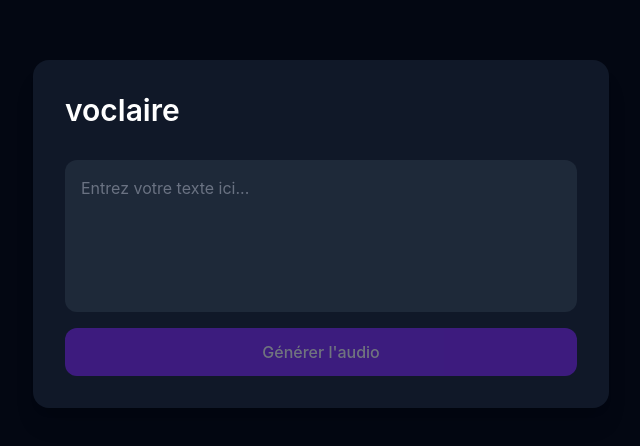
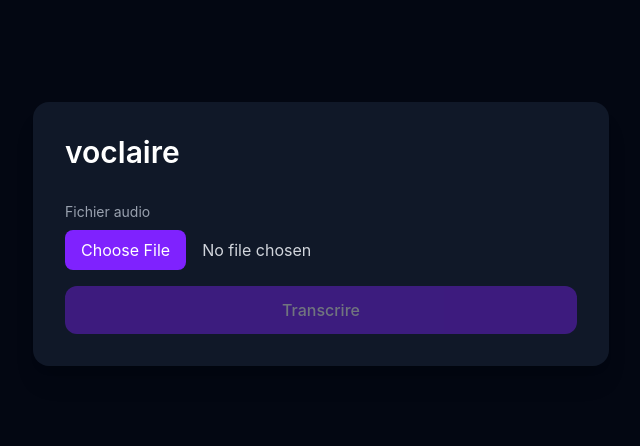
Before and after one commit to nasserbrid/frontend_voclaire, a React (Vite) app: page / in a window 1280 px wide. Shown: the part 166-612 px from the top of the page, without its empty margins (319-959 px from the left). Built offline with nearby package versions, Linux system fonts and the light colour scheme; no server answers.

Commit message:
feat: pivot TTS -> STT - STTForm, api/stt, types/stt

```diff
--- a/src/App.tsx
+++ b/src/App.tsx
@@ -1,5 +1,5 @@
-import TtsForm from './components/TtsForm'
+import SttForm from './components/SttForm'
 
 export default function App() {
-  return <TtsForm />
+  return <SttForm />
 }
--- /dev/null
+++ b/src/api/stt.ts
@@ -0,0 +1,20 @@
+import type { STTResponse } from '../types'
+
+const BASE_URL = import.meta.env.VITE_ML_API_URL as string
+
+export async function transcribeAudio(file: File): Promise<string> {
+  const formData = new FormData()
+  formData.append('file', file)
+
+  const response = await fetch(`${BASE_URL}/stt`, {
+    method: 'POST',
+    body: formData,
+  })
+
+  if (!response.ok) {
+    throw new Error(`Erreur API ${response.status}`)
+  }
+
+  const data: STTResponse = await response.json()
+  return data.text
+}
--- a/src/api/tts.ts
+++ /dev/null
@@ -1,9 +0,0 @@
-import { apiPost } from './client'
-import type { TtsRequest } from '../types'
-
-export async function generateAudio(request: TtsRequest): Promise<string> {
-  const response = await apiPost('/tts', request)
-  const buffer = await response.arrayBuffer()
-  const blob = new Blob([buffer], { type: 'audio/wav' })
-  return URL.createObjectURL(blob)
-}
--- /dev/null
+++ b/src/components/SttForm.tsx
@@ -0,0 +1,65 @@
+import { useState } from 'react'
+import { transcribeAudio } from '../api/stt'
+
+export default function SttForm() {
+  const [file, setFile] = useState<File | null>(null)
+  const [transcript, setTranscript] = useState<string | null>(null)
+  const [loading, setLoading] = useState(false)
+  const [error, setError] = useState<string | null>(null)
+
+  async function handleSubmit(e: SubmitEvent<HTMLFormElement>) {
+    e.preventDefault()
+    if (!file) return
+
+    setLoading(true)
+    setError(null)
+    setTranscript(null)
+
+    try {
+      const text = await transcribeAudio(file)
+      setTranscript(text)
+    } catch (err) {
+      setError(err instanceof Error ? err.message : 'Erreur inconnue')
+    } finally {
+      setLoading(false)
+    }
+  }
+
+  return (
+    <div className="min-h-screen bg-gray-950 flex items-center justify-center p-6">
+      <div className="w-full max-w-xl bg-gray-900 rounded-2xl p-8 shadow-xl">
+        <h1 className="text-3xl font-semibold text-white mb-8">voclaire</h1>
+
+        <form onSubmit={handleSubmit} className="flex flex-col gap-4">
+          <label className="flex flex-col gap-2">
+            <span className="text-gray-400 text-sm">Fichier audio</span>
+            <input
+              type="file"
+              accept="audio/*"
+              required
+              onChange={(e) => setFile(e.target.files?.[0] ?? null)}
+              className="text-gray-300 file:mr-4 file:py-2 file:px-4 file:rounded-lg file:border-0 file:bg-violet-600 file:text-white file:cursor-pointer hover:file:bg-violet-500"
+            />
+          </label>
+
+          <button
+            type="submit"
+            disabled={loading || !file}
+            className="bg-violet-600 hover:bg-violet-500 disabled:opacity-40 disabled:cursor-not-allowed text-white font-medium py-3 rounded-xl transition-colors"
+          >
+            {loading ? 'Transcription en cours...' : 'Transcrire'}
+          </button>
+        </form>
+
+        {error && <p className="mt-4 text-red-400 text-sm">{error}</p>}
+
+        {transcript && (
+          <div className="mt-6">
+            <p className="text-gray-400 text-sm mb-2">Transcription</p>
+            <p className="text-white bg-gray-800 rounded-xl p-4 leading-relaxed">{transcript}</p>
+          </div>
+        )}
+      </div>
+    </div>
+  )
+}
--- a/src/components/TtsForm.tsx
+++ /dev/null
@@ -1,62 +0,0 @@
-import { useState, type SubmitEvent } from 'react'
-import { generateAudio } from '../api/tts'
-
-export default function TtsForm() {
-  const [text, setText] = useState('')
-  const [audioUrl, setAudioUrl] = useState<string | null>(null)
-  const [loading, setLoading] = useState(false)
-  const [error, setError] = useState<string | null>(null)
-
-  async function handleSubmit(e: SubmitEvent<HTMLFormElement>) {
-    e.preventDefault()
-    setLoading(true)
-    setError(null)
-    setAudioUrl(null)
-
-    try {
-      const url = await generateAudio({ text })
-      setAudioUrl(url)
-    } catch (err) {
-      setError(err instanceof Error ? err.message : 'Erreur inconnue')
-    } finally {
-      setLoading(false)
-    }
-  }
-
-  return (
-    <div className="min-h-screen bg-gray-950 flex items-center justify-center p-6">
-      <div className="w-full max-w-xl bg-gray-900 rounded-2xl p-8 shadow-xl">
-        <h1 className="text-3xl font-semibold text-white mb-8">voclaire</h1>
-
-        <form onSubmit={handleSubmit} className="flex flex-col gap-4">
-          <textarea
-            value={text}
-            onChange={(e) => setText(e.target.value)}
-            placeholder="Entrez votre texte ici..."
-            rows={5}
-            required
-            className="w-full rounded-xl bg-gray-800 text-white placeholder-gray-500 p-4 resize-none focus:outline-none focus:ring-2 focus:ring-violet-500"
-          />
-
-          <button
-            type="submit"
-            disabled={loading || text.trim() === ''}
-            className="bg-violet-600 hover:bg-violet-500 disabled:opacity-40 disabled:cursor-not-allowed text-white font-medium py-3 rounded-xl transition-colors"
-          >
-            {loading ? 'Génération en cours...' : "Générer l'audio"}
-          </button>
-        </form>
-
-        {error && (
-          <p className="mt-4 text-red-400 text-sm">{error}</p>
-        )}
-
-        {audioUrl && (
-          <div className="mt-6">
-            <audio controls src={audioUrl} className="w-full" />
-          </div>
-        )}
-      </div>
-    </div>
-  )
-}
--- a/src/types/index.ts
+++ b/src/types/index.ts
@@ -1 +1 @@
-export * from './tts'
+export * from './stt'
--- /dev/null
+++ b/src/types/stt.ts
@@ -0,0 +1,3 @@
+export interface STTResponse {
+  text: string
+}
--- a/src/types/tts.ts
+++ /dev/null
@@ -1,3 +0,0 @@
-export interface TtsRequest {
-  text: string
-}
```
Also changed, not shown: 1 other file (tests, documents, lock files or other folders).
